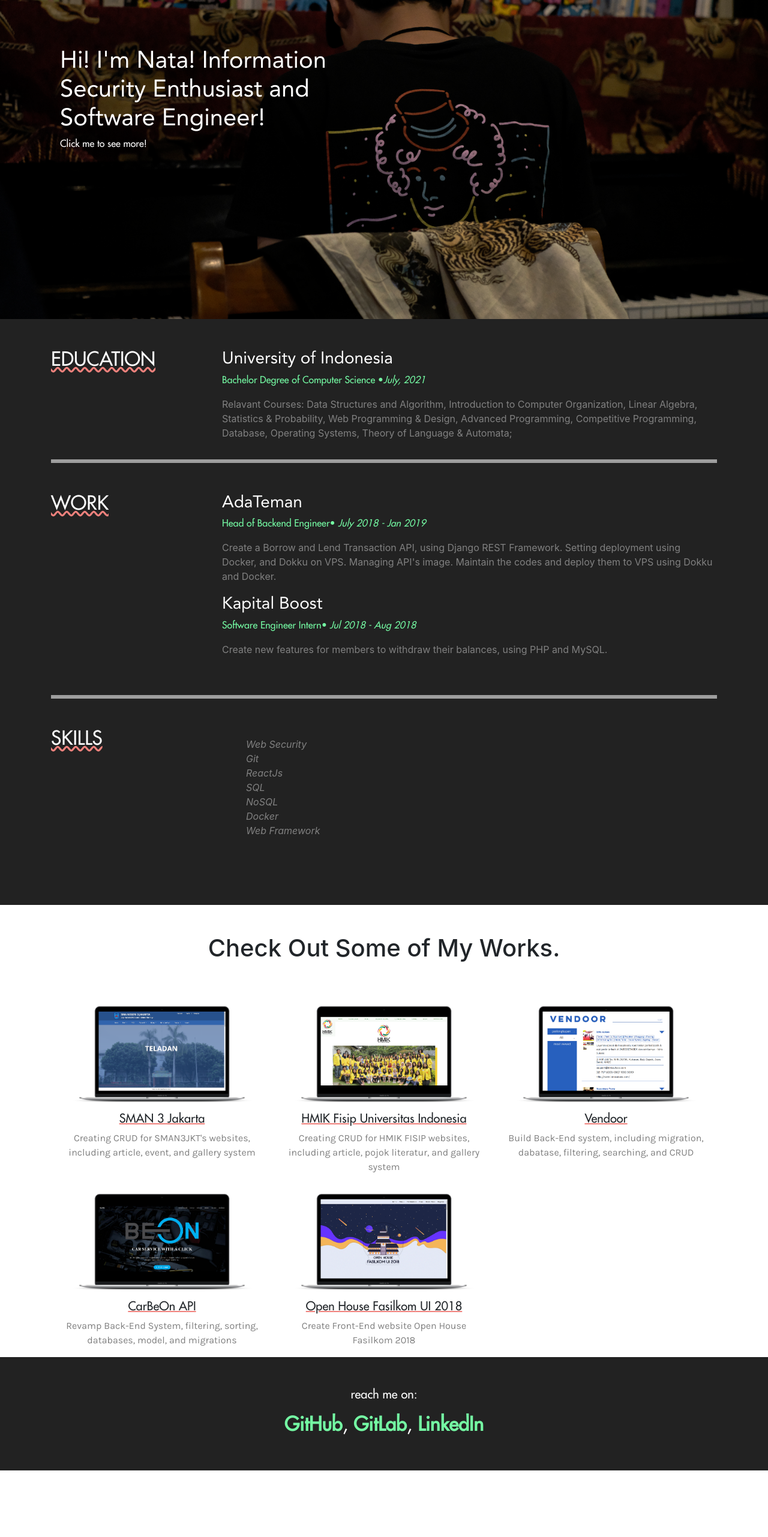
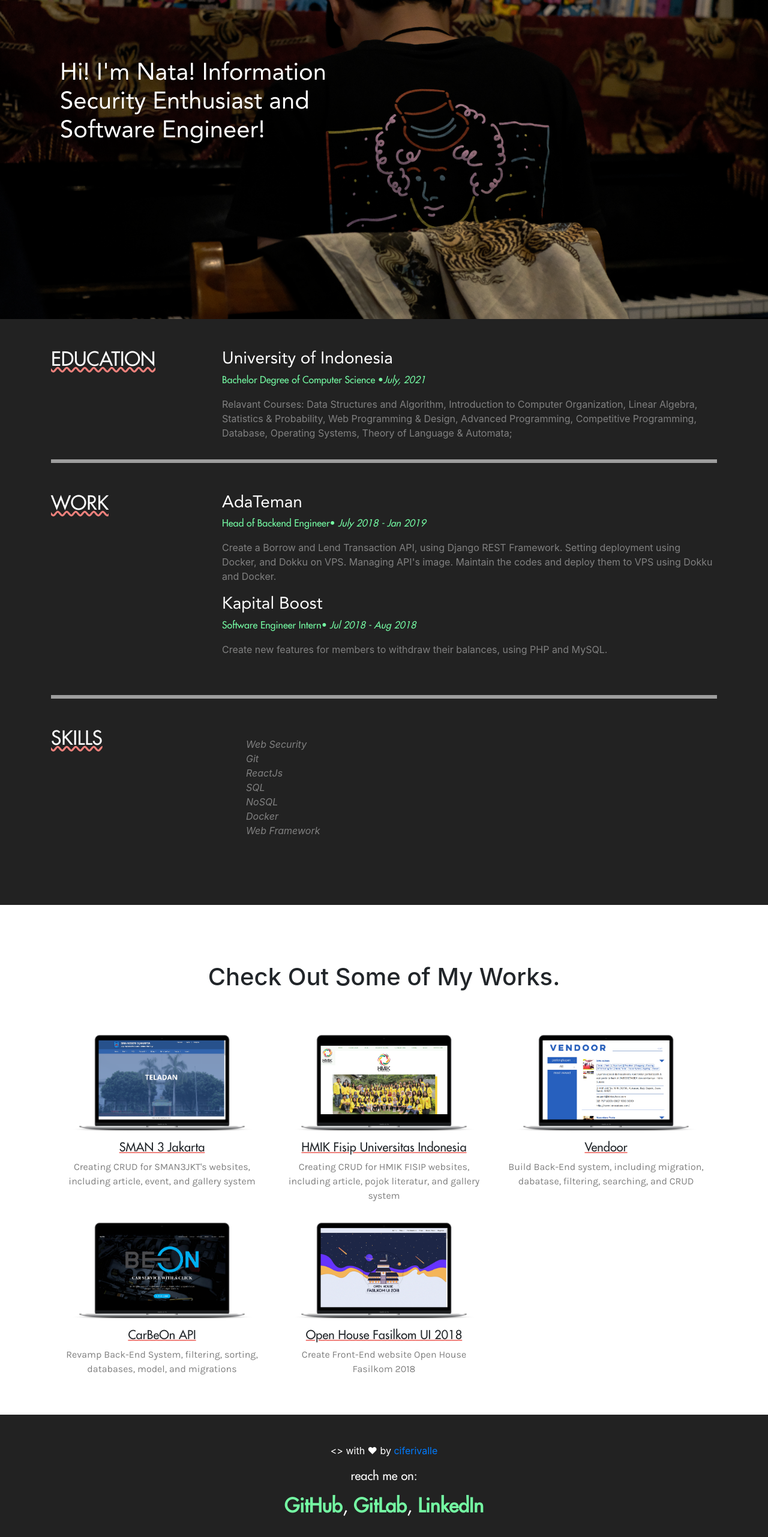
Before and after one commit to ciferivalle/ciferivalle.github.io, a React (Create React App) app: page / in a window 1280 px wide. Shown: the part 234-2797 px from the top of the page at 60% size. Before the commit the page ends 2686 px from the top, so only its background shows below. Built offline with nearby package versions, Linux system fonts and the light colour scheme; grey boxes are pictures that could not be loaded.

Commit message:
finalize design

```diff
--- a/src/Components/About.js
+++ b/src/Components/About.js
@@ -66,7 +66,7 @@ class About extends Component {
                               Hi! I'm Nata!
                               Information Security Enthusiast and Software Engineer!
                            </h1>
-                           <p className="futura gray">Click me to see more!</p>
+                           {/* <p className="futura gray">Click me to see more!</p> */}
                            {/* <p className="helvetica dark-white">{bio}</p> */}
                         </div>
                      </div>
--- a/src/Components/Footer.js
+++ b/src/Components/Footer.js
@@ -7,6 +7,8 @@ class Footer extends Component {
     render() {
         return (
             <section className="text-center bg-grey py-5">
+                <p class="love white"> &lt;&gt; with ♥ by <a className="" href="http://github.com/ciferivalle">ciferivalle</a></p>
+
                 <p className="futura white lead">
                     reach me on:
                 </p>
--- a/src/Components/Portofolio.js
+++ b/src/Components/Portofolio.js
@@ -20,9 +20,8 @@ class Portfolio extends Component {
         </div>
       })
     }
-
     return (
-      <section id="portfolio" className="">
+      <section id="portfolio" className="my-5">
 
       <div className="row">
 
```
